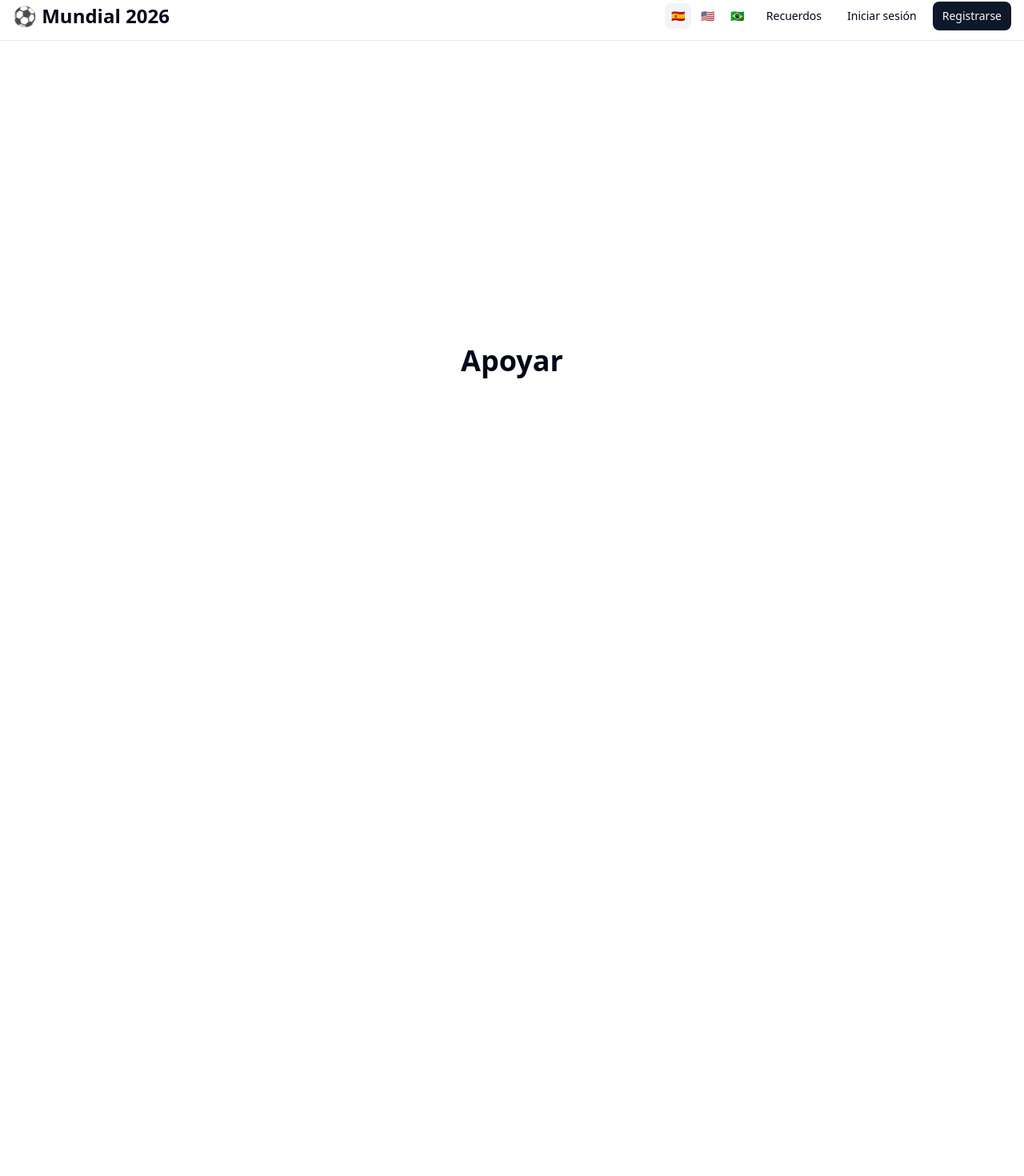
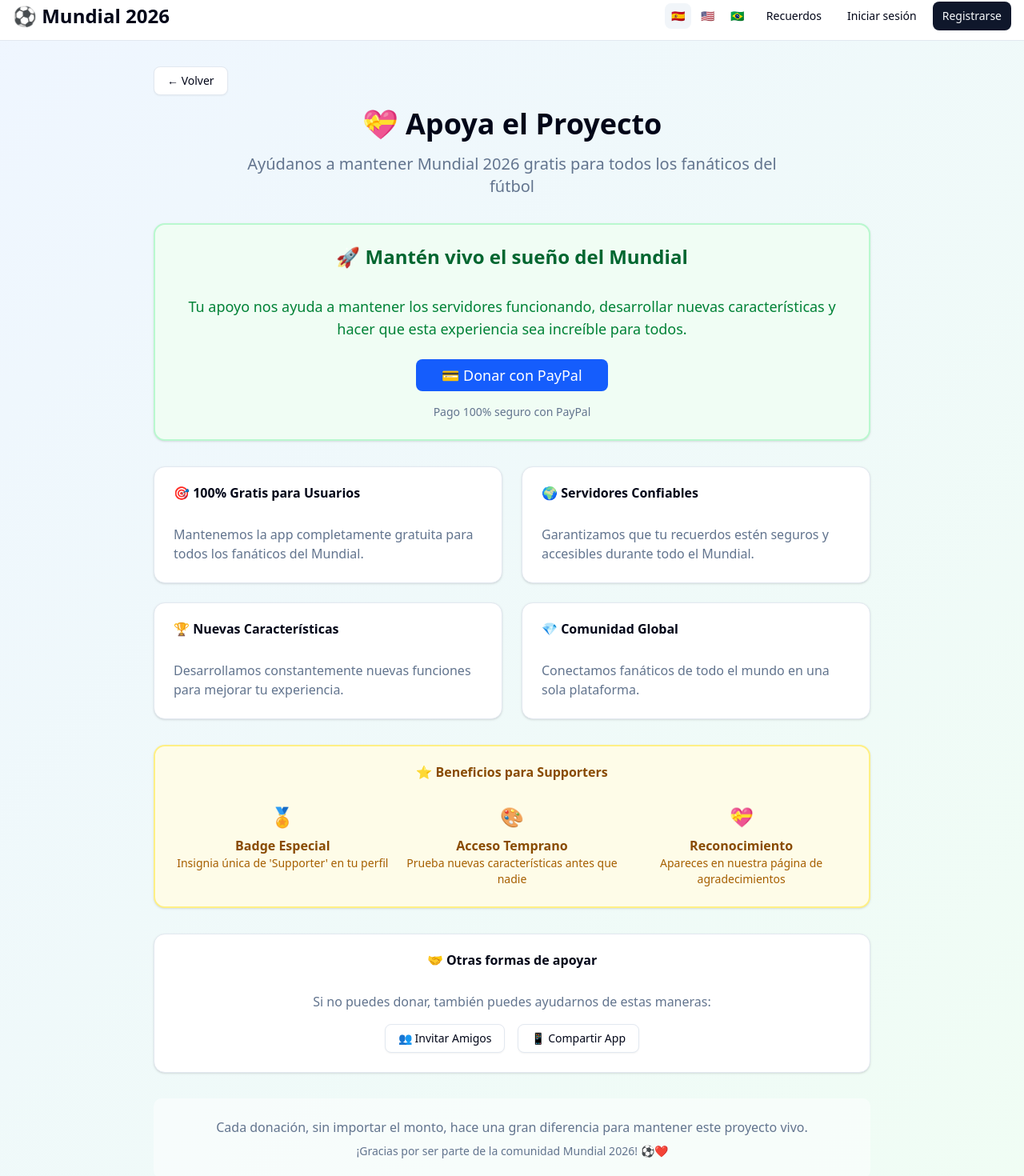
Before and after one commit to bccarrillo/mundial2026-mvp, a Next.js app: page /apoyar in a window 1280 px wide. Shown: the part 10-1480 px from the top of the page at 80% size. Before the commit the page ends 861 px from the top, so only its background shows below. Built offline with nearby package versions, Linux system fonts and the light colour scheme; no server answers.

Commit message:
Update page.tsx

```diff
--- a/app/apoyar/page.tsx
+++ b/app/apoyar/page.tsx
@@ -1,7 +1,194 @@
+'use client'
+
+import { Button } from '@/components/ui/button'
+import { Card, CardContent, CardHeader, CardTitle } from '@/components/ui/card'
+import { useRouter } from 'next/navigation'
+import { useTranslation } from 'react-i18next'
+
 export default function ApoyarPage() {
+  const router = useRouter()
+  const { t } = useTranslation()
+
+  const handlePayPalDonate = () => {
+    window.open('https://www.paypal.com/donate/?hosted_button_id=8J9YJEFABFWRS', '_blank')
+  }
+
+  const handleShareWhatsApp = () => {
+    if (typeof window !== 'undefined') {
+      const text = `🏆 ¡Descubre Mundial 2026! La app para guardar y compartir tus recuerdos del Mundial. 100% gratis 🇪🇸\n\n👉 ${window.location.origin}`
+      const url = `https://wa.me/?text=${encodeURIComponent(text)}`
+      window.open(url, '_blank')
+    }
+  }
+
   return (
-    <div className="min-h-screen flex items-center justify-center">
-      <h1 className="text-4xl font-bold">Apoyar</h1>
+    <div className="min-h-screen bg-gradient-to-br from-blue-50 to-green-50 p-8">
+      <div className="max-w-4xl mx-auto">
+        <Button
+          variant="outline"
+          onClick={() => router.push('/dashboard')}
+          className="mb-4"
+        >
+          ← {t('common.back')}
+        </Button>
+
+        {/* Header */}
+        <div className="text-center mb-8">
+          <h1 className="text-4xl font-bold mb-4">💝 {t('support.title')}</h1>
+          <p className="text-xl text-muted-foreground max-w-2xl mx-auto">
+            {t('support.subtitle')}
+          </p>
+        </div>
+
+        {/* Main donation card */}
+        <Card className="mb-8 border-2 border-green-200 bg-green-50">
+          <CardHeader className="text-center">
+            <CardTitle className="text-2xl text-green-800">
+              🚀 {t('support.mainTitle')}
+            </CardTitle>
+          </CardHeader>
+          <CardContent className="text-center space-y-6">
+            <p className="text-lg text-green-700">
+              {t('support.mainDescription')}
+            </p>
+
+            <div className="space-y-4">
+              <Button
+                onClick={handlePayPalDonate}
+                size="lg"
+                className="bg-blue-600 hover:bg-blue-700 text-white px-8 py-4 text-lg"
+              >
+                💳 {t('support.donateButton')}
+              </Button>
+
+              <p className="text-sm text-muted-foreground">
+                {t('support.securePayment')}
+              </p>
+            </div>
+          </CardContent>
+        </Card>
+
+        {/* Why support us */}
+        <div className="grid md:grid-cols-2 gap-6 mb-8">
+          <Card>
+            <CardHeader>
+              <CardTitle className="flex items-center gap-2">
+                🎯 {t('support.reason1Title')}
+              </CardTitle>
+            </CardHeader>
+            <CardContent>
+              <p className="text-muted-foreground">
+                {t('support.reason1Description')}
+              </p>
+            </CardContent>
+          </Card>
+
+          <Card>
+            <CardHeader>
+              <CardTitle className="flex items-center gap-2">
+                🌍 {t('support.reason2Title')}
+              </CardTitle>
+            </CardHeader>
+            <CardContent>
+              <p className="text-muted-foreground">
+                {t('support.reason2Description')}
+              </p>
+            </CardContent>
+          </Card>
+
+          <Card>
+            <CardHeader>
+              <CardTitle className="flex items-center gap-2">
+                🏆 {t('support.reason3Title')}
+              </CardTitle>
+            </CardHeader>
+            <CardContent>
+              <p className="text-muted-foreground">
+                {t('support.reason3Description')}
+              </p>
+            </CardContent>
+          </Card>
+
+          <Card>
+            <CardHeader>
+              <CardTitle className="flex items-center gap-2">
+                💎 {t('support.reason4Title')}
+              </CardTitle>
+            </CardHeader>
+            <CardContent>
+              <p className="text-muted-foreground">
+                {t('support.reason4Description')}
+              </p>
+            </CardContent>
+          </Card>
+        </div>
+
+        {/* Supporter benefits */}
+        <Card className="mb-8 border-2 border-yellow-200 bg-yellow-50">
+          <CardHeader>
+            <CardTitle className="text-center text-yellow-800">
+              ⭐ {t('support.benefitsTitle')}
+            </CardTitle>
+          </CardHeader>
+          <CardContent>
+            <div className="grid md:grid-cols-3 gap-4 text-center">
+              <div>
+                <div className="text-2xl mb-2">🏅</div>
+                <h3 className="font-semibold text-yellow-800">{t('support.benefit1Title')}</h3>
+                <p className="text-sm text-yellow-700">{t('support.benefit1Description')}</p>
+              </div>
+              <div>
+                <div className="text-2xl mb-2">🎨</div>
+                <h3 className="font-semibold text-yellow-800">{t('support.benefit2Title')}</h3>
+                <p className="text-sm text-yellow-700">{t('support.benefit2Description')}</p>
+              </div>
+              <div>
+                <div className="text-2xl mb-2">💝</div>
+                <h3 className="font-semibold text-yellow-800">{t('support.benefit3Title')}</h3>
+                <p className="text-sm text-yellow-700">{t('support.benefit3Description')}</p>
+              </div>
+            </div>
+          </CardContent>
+        </Card>
+
+        {/* Alternative support */}
+        <Card>
+          <CardHeader>
+            <CardTitle className="text-center">
+              🤝 {t('support.alternativeTitle')}
+            </CardTitle>
+          </CardHeader>
+          <CardContent className="text-center space-y-4">
+            <p className="text-muted-foreground">
+              {t('support.alternativeDescription')}
+            </p>
+            <div className="flex flex-col sm:flex-row gap-4 justify-center">
+              <Button
+                variant="outline"
+                onClick={() => router.push('/invitar')}
+              >
+                👥 {t('support.inviteFriends')}
+              </Button>
+              <Button
+                variant="outline"
+                onClick={handleShareWhatsApp}
+              >
+                📱 {t('support.shareApp')}
+              </Button>
+            </div>
+          </CardContent>
+        </Card>
+
+        {/* Footer message */}
+        <div className="text-center mt-8 p-6 bg-white/50 rounded-lg">
+          <p className="text-muted-foreground">
+            {t('support.footerMessage')}
+          </p>
+          <p className="text-sm text-muted-foreground mt-2">
+            {t('support.footerThanks')}
+          </p>
+        </div>
+      </div>
     </div>
   )
 }
```
